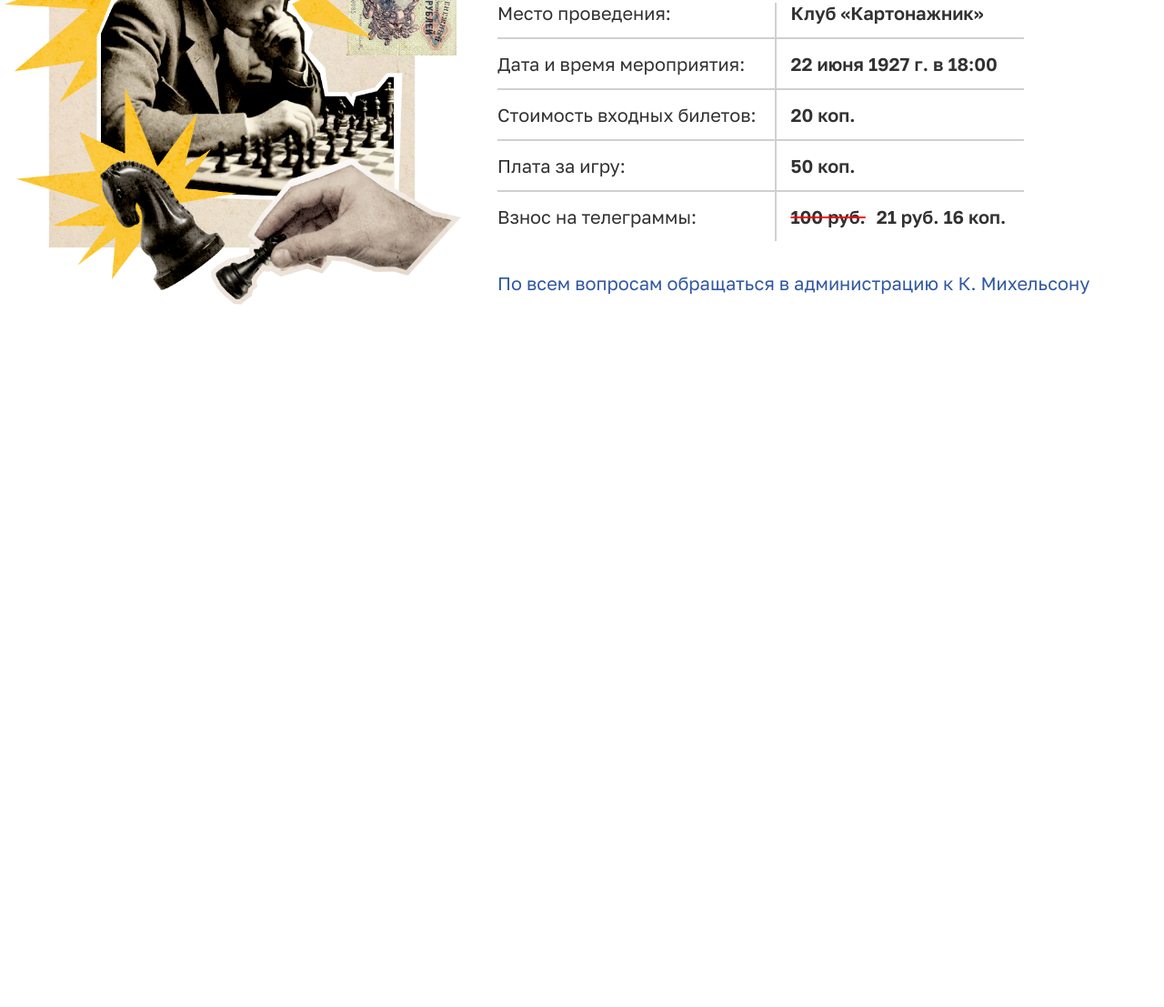
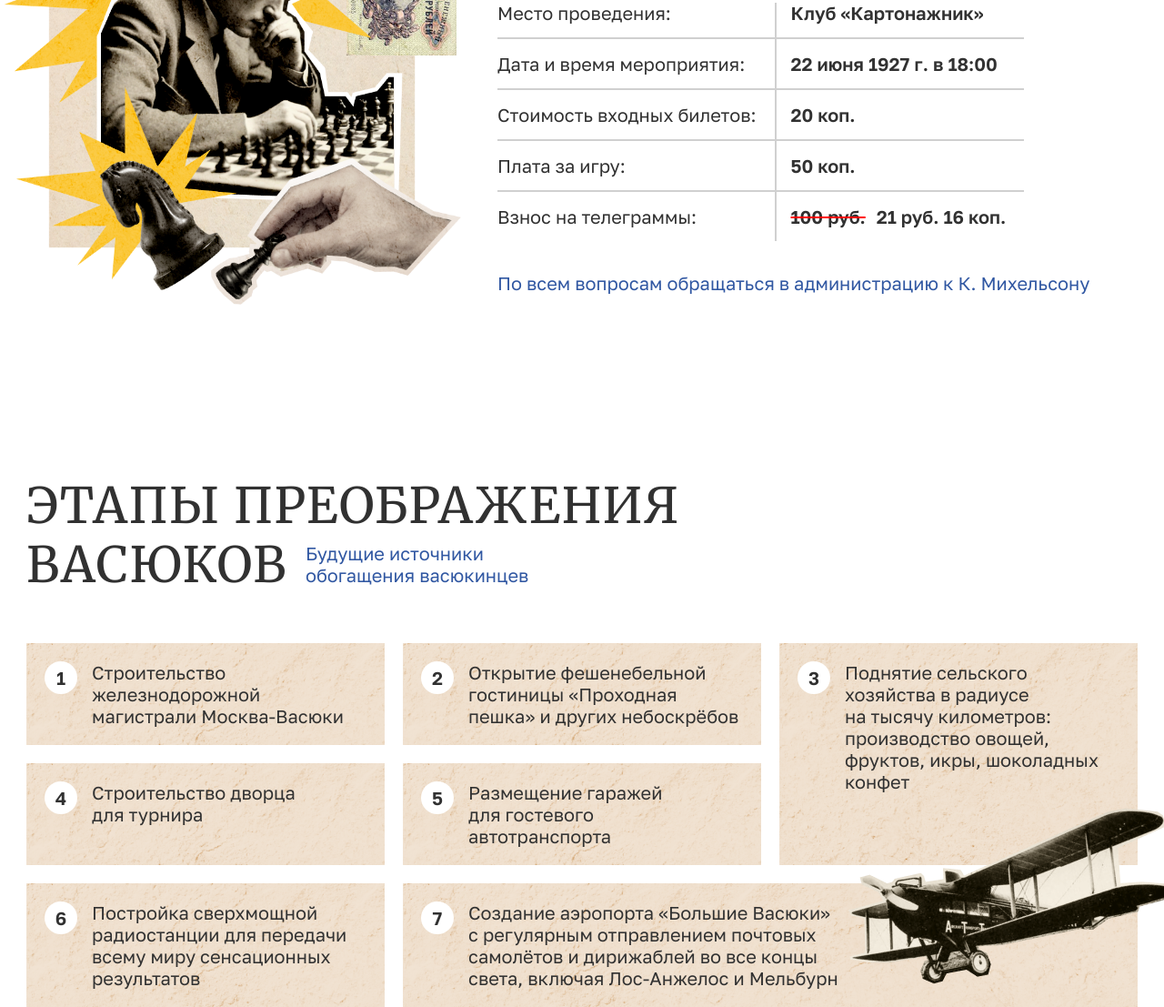
Before and after one commit to Sheil777/four-knights-club, a plain HTML site: page index.html in a window 1280 px wide. Shown: the part 1358-2465 px from the top of the page at 91% size. Before the commit the page ends 1718 px from the top, so only its background shows below. Drawn offline with Linux system fonts and the light colour scheme.

Commit message:
feat: готова секция story для desktop

```diff
--- a/assets/css/_main.scss
+++ b/assets/css/_main.scss
@@ -248,13 +248,91 @@
 .story {
 
 		&__container {
+      padding-top: 164px;
 		}
 
 		&__header {
+      max-width: 800px;
+
+      h2 {
+        display: inline;
+        font-family: "Merriweather";
+        font-size: 54px;
+        text-transform: uppercase;
+        line-height: 1.2;
+        letter-spacing: 0.1rem;
+      }
+
+      span {
+        display: inline-block;
+        color: #3057A2;
+        line-height: 1.2;
+        max-width: 280px;
+        margin-left: 15px;
+      }
 		}
 
 		&__stages {
+      display: grid;
+      grid-template-columns: 394px 1fr 1fr;
+      gap: 20px;
+      position: relative;
+      list-style-type: none;
+      margin-top: 54px;
+      counter-reset: number;
+
+      li {
+        display: flex;
+        gap: 16px;
+        background-color: rgb(241, 227, 211);
+        background-image: url("../img/promo_background.png");
+        background-blend-mode: color-burn;
+        min-height: 112px;
+        counter-increment: number;
+        padding: 20px;
+
+        &::before {
+          content: counter(number);
+          display: flex;
+          justify-content: center;
+          align-items: center;
+          flex: 0 0 36px;
+          height: 36px;
+          background-color: white;
+          font-weight: 600;
+          border-radius: 50%;
+        }
+
+        span {
+          line-height: 1.2;
+        }
+      }
+
+      .item3 {
+        grid-column: 3;
+        grid-row: 1 / 3;
+      }
+
+      .item5 {
+        padding-right: 25px;
+      }
+
+      .item7 {
+        grid-column: 2 / 4;
+        grid-row: 3;
+
+        span {
+          display: block;
+          max-width: 446px;
+        }
+      }
 		}
+
+    &__image {
+      position: absolute;
+      right: -63px;
+      bottom: -2px;
+    }
 }
 .participants {
 
--- a/index.html
+++ b/index.html
@@ -100,24 +100,24 @@
                     </div>
                 </div>
             </section>
-            <!-- <section class="story">
+            <section class="story">
                 <div class="story__container _container">
                     <div class="story__header">
                         <h2>Этапы преображения Васюков</h2>
                         <span>Будущие источники обогащения васюкинцев</span>
                     </div>
+                    <ol class="story__stages">
+                        <li class="item1"><span>Строительство железнодорожной магистрали Москва-Васюки</span></li>
+                        <li class="item2"><span>Открытие фешенебельной гостиницы «Проходная пешка» и других небоскрёбов</span></li>
+                        <li class="item3"><span>Поднятие сельского хозяйства в радиусе на тысячу километров: производство овощей, фруктов, икры, шоколадных конфет</span></li>
+                        <li class="item4"><span>Строительство дворца для турнира</span></li>
+                        <li class="item5"><span>Размещение гаражей для гостевого автотранспорта</span></li>
+                        <li class="item6"><span>Постройка сверхмощной радиостанции для передачи всему миру сенсационных результатов</span></li>
+                        <li class="item7"><span>Создание аэропорта «Большие Васюки» с регулярным отправлением почтовых самолётов и дирижаблей во все концы света, включая Лос-Анжелос и Мельбурн</span></li>
+                        <img class="story__image" src="./assets/img/aircraft.png" alt="Самолёт">
+                    </ol>
                 </div>
-                <div class="story__stages">
-                    <div>Строительство железнодорожной магистрали Москва-Васюки</div>
-                    <div>Открытие фешенебельной гостиницы «Проходная пешка» и других небоскрёбов</div>
-                    <div>Поднятие сельского хозяйства в радиусе на тысячу километров: производство овощей, фруктов, икры, шоколадных конфет</div>
-                    <div>Строительство дворца для турнира</div>
-                    <div>Размещение гаражей для гостевого автотранспорта</div>
-                    <div>Постройка сверхмощной радиостанции для передачи всему миру сенсационных результатов</div>
-                    <div>Создание аэропорта «Большие Васюки» с регулярным отправлением почтовых самолётов и дирижаблей во все концы света, включая Лос-Анжелос и Мельбурн</div>
-                    <img src="./assets/img/aircraft.png" alt="Самолёт">
-                </div>
-            </section> -->
+            </section>
             <!-- <section class="participants">
                 <div class="participants__container _container">
                     <h2>Участники турнира</h2>
```
Also changed, not shown: assets/css/style.css, 1 other file.
